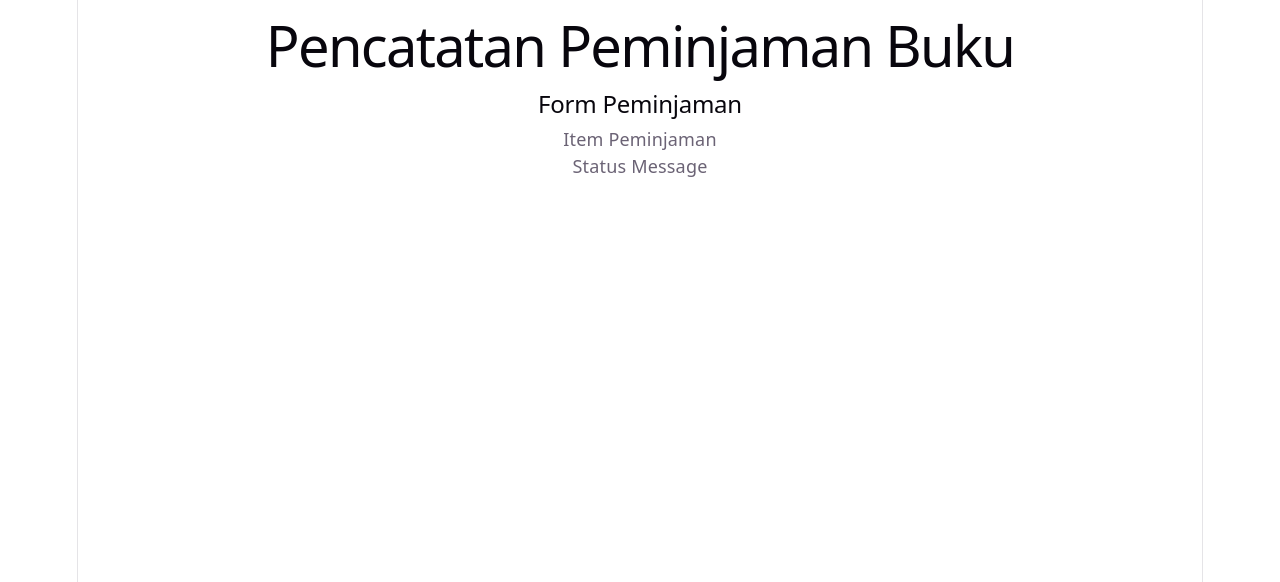
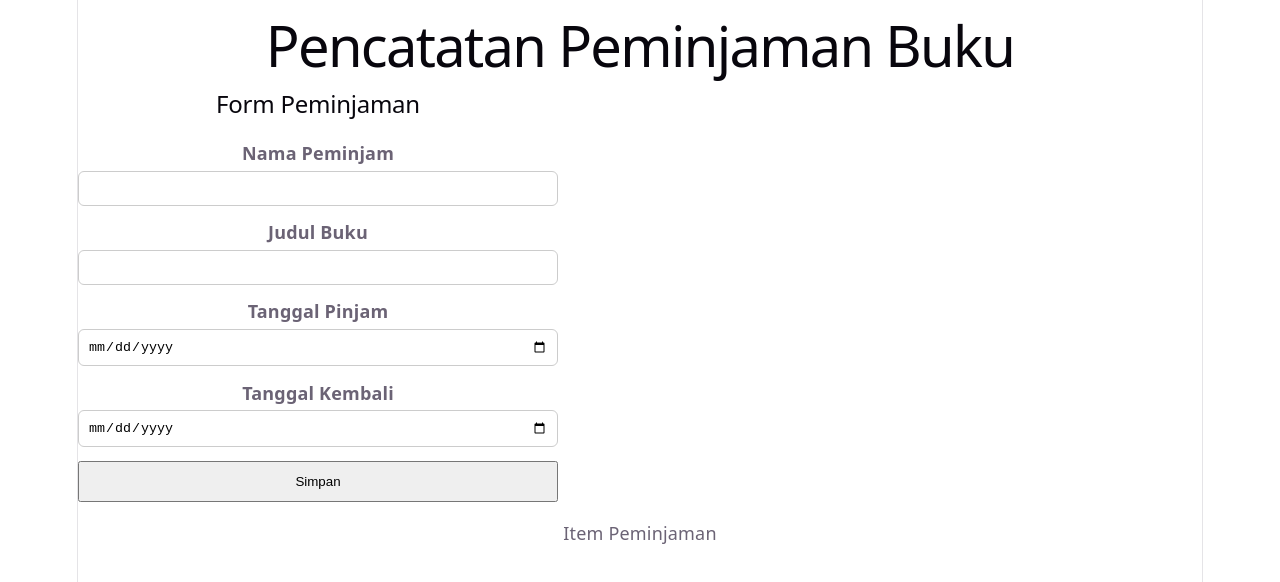
Before and after one commit to AndiniPrihartiningtias/wad-2026-k03, a Vue app in the folder frontend/: page / in a window 1280 px wide. Shown: the top 582 px of the page. Built offline with nearby package versions, Linux system fonts and the light colour scheme.

Commit message:
wip(fe): StateMessage 4 state (F2b) + SessionForm validasi (F3) — pending integrasi

```diff
--- a/frontend/src/components/SessionForm.vue
+++ b/frontend/src/components/SessionForm.vue
@@ -1,11 +1,99 @@
 <template>
-  <div class="session-form">
+  <form class="session-form" @submit.prevent="onSubmit" novalidate>
     <h2>Form Peminjaman</h2>
-  </div>
+
+    <div class="field">
+      <label for="peminjam">Nama Peminjam</label>
+      <input id="peminjam" v-model="form.peminjam" type="text" />
+      <small v-if="clientErrors.peminjam" class="error">{{ clientErrors.peminjam }}</small>
+    </div>
+
+    <div class="field">
+      <label for="judul_buku">Judul Buku</label>
+      <input id="judul_buku" v-model="form.judul_buku" type="text" />
+      <small v-if="clientErrors.judul_buku" class="error">{{ clientErrors.judul_buku }}</small>
+    </div>
+
+    <div class="field">
+      <label for="tanggal_pinjam">Tanggal Pinjam</label>
+      <input id="tanggal_pinjam" v-model="form.tanggal_pinjam" type="date" />
+      <small v-if="clientErrors.tanggal_pinjam" class="error">{{ clientErrors.tanggal_pinjam }}</small>
+    </div>
+
+    <div class="field">
+      <label for="tanggal_kembali">Tanggal Kembali</label>
+      <input id="tanggal_kembali" v-model="form.tanggal_kembali" type="date" />
+      <small v-if="clientErrors.tanggal_kembali" class="error">{{ clientErrors.tanggal_kembali }}</small>
+    </div>
+
+    <p v-if="serverError" class="error server-error">Server: {{ serverError }}</p>
+
+    <button type="submit" :disabled="submitting">
+      {{ submitting ? "Menyimpan…" : "Simpan" }}
+    </button>
+  </form>
 </template>
 
 <script>
+import { createSession } from "../api/session.js";
+
 export default {
-  name: 'SessionForm'
-}
+  name: "SessionForm",
+  emits: ["created"],
+  data() {
+    return {
+      form: { peminjam: "", judul_buku: "", tanggal_pinjam: "", tanggal_kembali: "" },
+      clientErrors: {},
+      serverError: "",
+      submitting: false,
+    };
+  },
+  methods: {
+    validate() {
+      const e = {};
+      if (this.form.peminjam.trim().length < 2)
+        e.peminjam = "Nama peminjam minimal 2 karakter.";
+      if (this.form.judul_buku.trim().length < 2)
+        e.judul_buku = "Judul buku minimal 2 karakter.";
+      if (!this.form.tanggal_pinjam)
+        e.tanggal_pinjam = "Tanggal pinjam wajib diisi.";
+      if (!this.form.tanggal_kembali)
+        e.tanggal_kembali = "Tanggal kembali wajib diisi.";
+      if (
+        this.form.tanggal_pinjam &&
+        this.form.tanggal_kembali &&
+        this.form.tanggal_kembali < this.form.tanggal_pinjam
+      )
+        e.tanggal_kembali = "Tanggal kembali tidak boleh sebelum tanggal pinjam.";
+      this.clientErrors = e;
+      return Object.keys(e).length === 0;
+    },
+    async onSubmit() {
+      this.serverError = "";
+      if (!this.validate()) return;
+      this.submitting = true;
+      try {
+        await createSession({ ...this.form });
+        this.form = { peminjam: "", judul_buku: "", tanggal_pinjam: "", tanggal_kembali: "" };
+        this.clientErrors = {};
+        this.$emit("created");
+      } catch (err) {
+        this.serverError = err.message || "Gagal menyimpan data.";
+      } finally {
+        this.submitting = false;
+      }
+    },
+  },
+};
 </script>
+
+<style scoped>
+.session-form { max-width: 480px; display: grid; gap: .75rem; margin: 1rem 0; }
+.field { display: grid; gap: .25rem; }
+label { font-weight: 600; }
+input { padding: .5rem; border: 1px solid #ccc; border-radius: 6px; }
+.error { color: #c00; font-size: .85rem; }
+.server-error { background: #fee; padding: .5rem; border-radius: 6px; }
+button[type="submit"] { padding: .6rem 1rem; cursor: pointer; }
+button:disabled { opacity: .6; cursor: not-allowed; }
+</style>
--- a/frontend/src/components/StateMessage.vue
+++ b/frontend/src/components/StateMessage.vue
@@ -1,11 +1,36 @@
 <template>
-  <div class="state-message">
-    <p>Status Message</p>
+  <div class="state-message" aria-live="polite">
+    <div v-if="status === 'loading'" class="state state--loading">
+      <p>⏳ Memuat data…</p>
+    </div>
+
+    <div v-else-if="status === 'error'" class="state state--error">
+      <p>❌ Gagal memuat data: {{ errorMsg }}</p>
+      <button type="button" @click="$emit('retry')">Coba lagi</button>
+    </div>
+
+    <div v-else-if="status === 'empty'" class="state state--empty">
+      <p>📭 Belum ada sesi peminjaman.</p>
+    </div>
   </div>
 </template>
 
 <script>
 export default {
-  name: 'StateMessage'
-}
+  name: "StateMessage",
+  props: {
+    status: { type: String, required: true },
+    errorMsg: { type: String, default: "" },
+  },
+  emits: ["retry"],
+};
 </script>
+
+<style scoped>
+.state-message { margin: 1rem 0; }
+.state { padding: 1.5rem; border-radius: 8px; text-align: center; }
+.state--loading { background: #eef; color: #224; }
+.state--error   { background: #fee; color: #a00; }
+.state--empty   { background: #f5f5f5; color: #555; }
+.state--error button { margin-top: .5rem; padding: .4rem .8rem; cursor: pointer; }
+</style>
```
